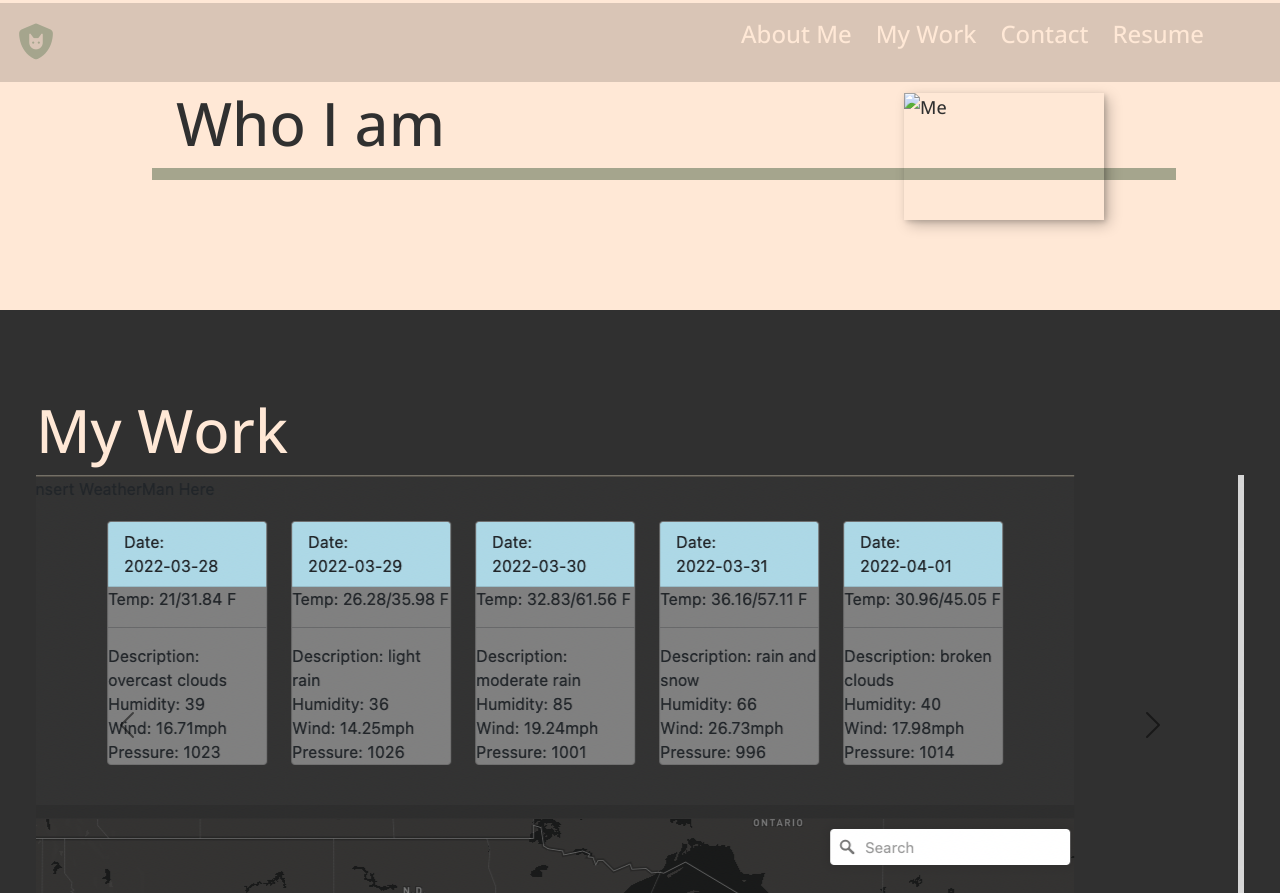
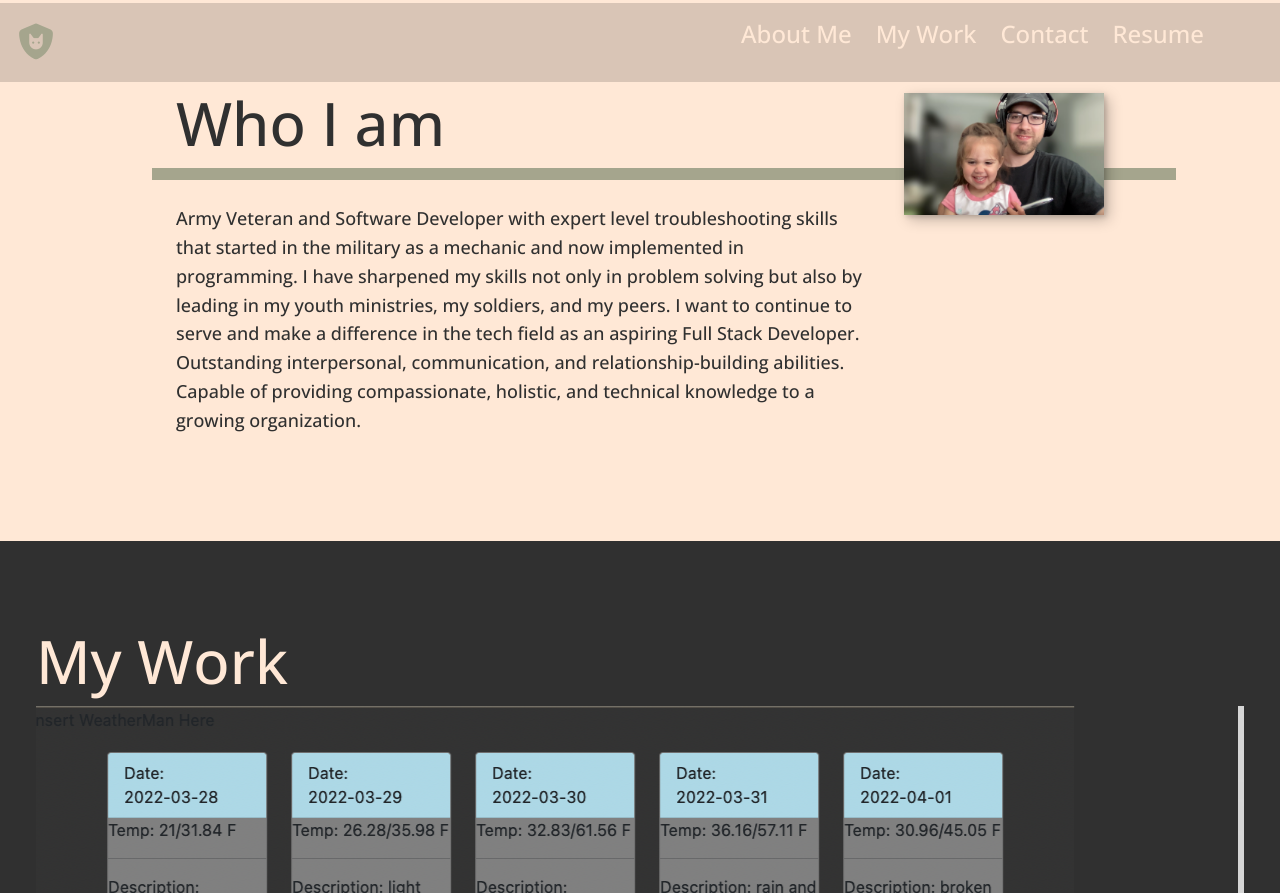
Before and after one commit to mkauff1/matthew-kauff, a plain HTML site: page index.html in a window 1280 px wide. Shown: the part 912-1805 px from the top of the page. Drawn offline with nearby package versions, Linux system fonts and the light colour scheme.

Commit message:
add pic and styling

```diff
--- a/index.html
+++ b/index.html
@@ -79,10 +79,14 @@
         <p class="section__subtitle section__subtitle--about"></p>
 
         <div class="about-me__body">
-            <p></p>
+            <p>Army Veteran and Software Developer with expert level troubleshooting skills that started in the military as a
+                mechanic and now implemented in programming. I have sharpened my skills not only in problem solving but also by
+                leading in my youth ministries, my soldiers, and my peers. I want to continue to serve and make a difference
+                in the tech field as an aspiring Full Stack Developer. Outstanding interpersonal, communication, and
+                relationship-building abilities. Capable of providing compassionate, holistic, and technical knowledge to a growing organization.</p>
             <p></p>
         </div>
-        <img src="/img/TempProfile%20Pic.heic" alt="Me" class="about-me__img">
+        <img src="/img/Grace_and_me.png" alt="Me" class="about-me__img">
     </section>
 
     <!-- My work -->
--- a/style.css
+++ b/style.css
@@ -397,7 +397,7 @@ header {
 .project-holder {
     position: relative;
     width: 100%;
-    height: 500px;
+    height: 800px;
 }
 
 .project-holder .image, .project-holder .text {
```
Also changed, not shown: img/Grace_and_me.png (added).
